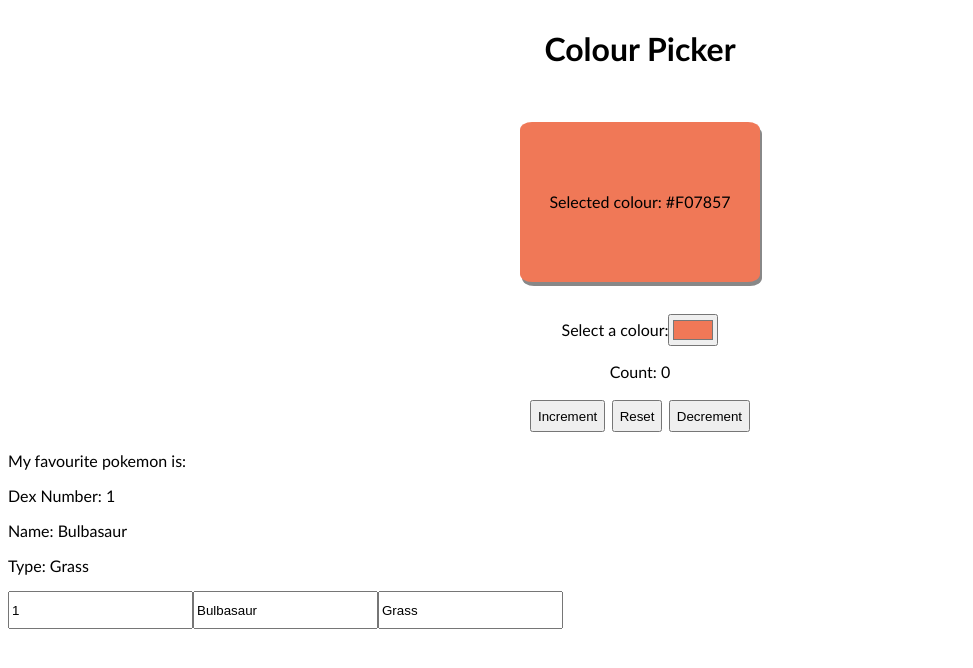
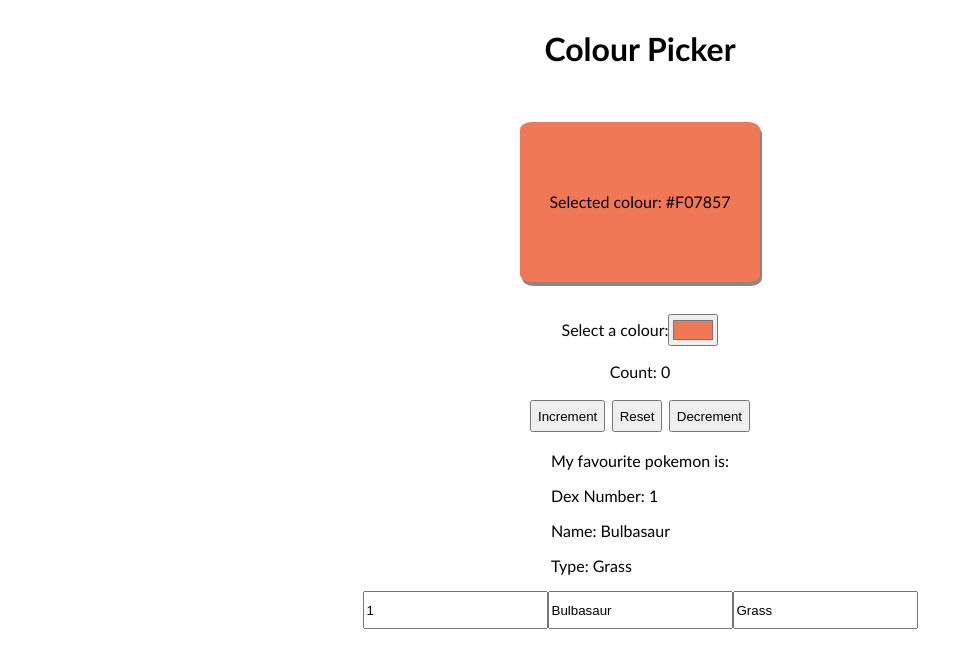
Before and after one commit to tommysrepos/react-colour-picker, a React (Vite) app: page / in a window 1280 px wide. Shown: the top 668 px of the page, without its empty margins (0-973 px from the left). Built offline with nearby package versions, Linux system fonts and the light colour scheme.

Commit message:
Added styles for the FavouritePokemon component.

```diff
--- a/src/index.css
+++ b/src/index.css
@@ -42,3 +42,10 @@ button{
     margin: 0.2rem;
     height: 2rem;
 }
+
+.pokemon-container{
+    display: flex;
+    flex-direction: column;
+    justify-content: center;
+    align-items: center;
+}
```
